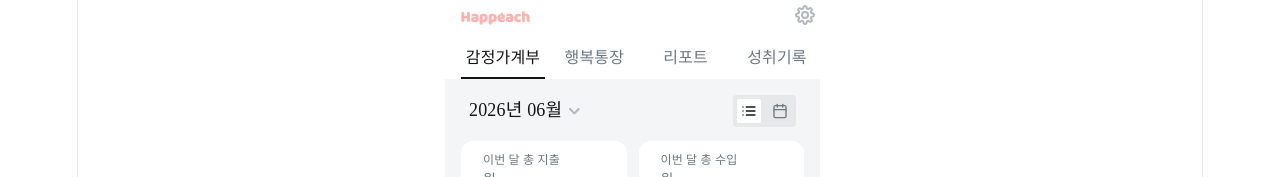
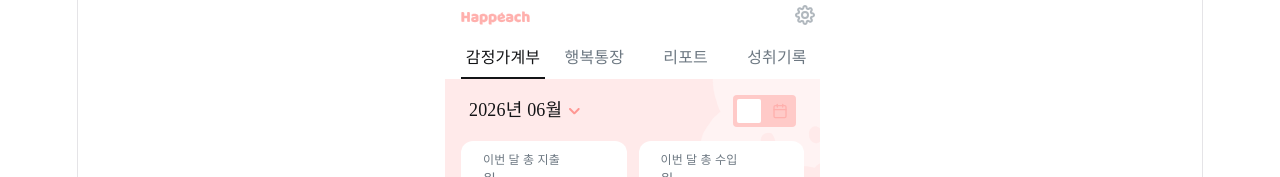
Before and after one commit to RinaKang/happeach_f, a React (Vite) app: page /calendar/2026/06 in a window 1280 px wide. Shown: the top 177 px of the page. Built offline with nearby package versions, Linux system fonts and the light colour scheme; no server answers; sample sign-in values are in the browser's storage; a web font is replaced by a local one.

Commit message:
캘린더 배경 설정

```diff
--- a/src/assets/icons/calendar/Calendar.jsx
+++ b/src/assets/icons/calendar/Calendar.jsx
@@ -1,6 +1,6 @@
 import React from 'react'
 
-const Calendar = () => {
+const Calendar = ({ stroke = "#6D7882"}) => {
   return (
     <svg
       xmlns="http://www.w3.org/2000/svg"
@@ -9,10 +9,10 @@ const Calendar = () => {
       viewBox="0 0 16 16"
       fill="none"
     >
-      <path d="M12.6667 2.66669H3.33333C2.59695 2.66669 2 3.26364 2 4.00002V13.3334C2 14.0697 2.59695 14.6667 3.33333 14.6667H12.6667C13.403 14.6667 14 14.0697 14 13.3334V4.00002C14 3.26364 13.403 2.66669 12.6667 2.66669Z" stroke="#6D7882" stroke-width="1.33333" stroke-linecap="round" stroke-linejoin="round" />
-      <path d="M10.6667 1.33331V3.99998" stroke="#6D7882" stroke-width="1.33333" stroke-linecap="round" stroke-linejoin="round" />
-      <path d="M5.33331 1.33331V3.99998" stroke="#6D7882" stroke-width="1.33333" stroke-linecap="round" stroke-linejoin="round" />
-      <path d="M2 6.66669H14" stroke="#6D7882" stroke-width="1.33333" stroke-linecap="round" stroke-linejoin="round" />
+      <path d="M12.6667 2.66669H3.33333C2.59695 2.66669 2 3.26364 2 4.00002V13.3334C2 14.0697 2.59695 14.6667 3.33333 14.6667H12.6667C13.403 14.6667 14 14.0697 14 13.3334V4.00002C14 3.26364 13.403 2.66669 12.6667 2.66669Z" stroke={stroke} stroke-width="1.33333" stroke-linecap="round" stroke-linejoin="round" />
+      <path d="M10.6667 1.33331V3.99998" stroke={stroke} stroke-width="1.33333" stroke-linecap="round" stroke-linejoin="round" />
+      <path d="M5.33331 1.33331V3.99998" stroke={stroke} stroke-width="1.33333" stroke-linecap="round" stroke-linejoin="round" />
+      <path d="M2 6.66669H14" stroke={stroke} stroke-width="1.33333" stroke-linecap="round" stroke-linejoin="round" />
     </svg>
   )
 }
--- a/src/assets/icons/calendar/List.jsx
+++ b/src/assets/icons/calendar/List.jsx
@@ -1,6 +1,6 @@
 import React from 'react';
 
-const List = () => {
+const List = ({ stroke = "#131416"}) => {
   return (
     <svg
       xmlns="http://www.w3.org/2000/svg"
@@ -9,12 +9,12 @@ const List = () => {
       viewBox="0 0 16 16"
       fill="none"
     >
-      <path d="M5.33331 4H14" stroke="#131416" stroke-width="1.33333" stroke-linecap="round" stroke-linejoin="round" />
-      <path d="M5.33331 8H14" stroke="#131416" stroke-width="1.33333" stroke-linecap="round" stroke-linejoin="round" />
-      <path d="M5.33331 12H14" stroke="#131416" stroke-width="1.33333" stroke-linecap="round" stroke-linejoin="round" />
-      <path d="M2 4H2.0075" stroke="#131416" stroke-width="1.33333" stroke-linecap="round" stroke-linejoin="round" />
-      <path d="M2 8H2.0075" stroke="#131416" stroke-width="1.33333" stroke-linecap="round" stroke-linejoin="round" />
-      <path d="M2 12H2.0075" stroke="#131416" stroke-width="1.33333" stroke-linecap="round" stroke-linejoin="round" />
+      <path d="M5.33331 4H14" stroke={stroke} stroke-width="1.33333" stroke-linecap="round" stroke-linejoin="round" />
+      <path d="M5.33331 8H14" stroke={stroke} stroke-width="1.33333" stroke-linecap="round" stroke-linejoin="round" />
+      <path d="M5.33331 12H14" stroke={stroke} stroke-width="1.33333" stroke-linecap="round" stroke-linejoin="round" />
+      <path d="M2 4H2.0075" stroke={stroke} stroke-width="1.33333" stroke-linecap="round" stroke-linejoin="round" />
+      <path d="M2 8H2.0075" stroke={stroke} stroke-width="1.33333" stroke-linecap="round" stroke-linejoin="round" />
+      <path d="M2 12H2.0075" stroke={stroke} stroke-width="1.33333" stroke-linecap="round" stroke-linejoin="round" />
     </svg>
   );
 };
--- a/src/features/calendar/CalendarPage.jsx
+++ b/src/features/calendar/CalendarPage.jsx
@@ -223,13 +223,13 @@ const CalendarPage = () => {
             className={`switch ${isWeekView ? 'on' : ''}`}
             onClick={showSelectedWeek}
           >
-            <ListIcon />
+            <ListIcon stroke={`${isWeekView ? 'white' : '#FFB0AD'}`}/>
           </div>
           <div
             className={`switch ${!isWeekView ? 'on' : ''}`}
             onClick={showFullMonth}
           >
-            <CalendarIcon />
+            <CalendarIcon stroke={`${!isWeekView ? 'white' : '#FFB0AD'}`} />
           </div>
         </div>
       </div>
--- a/src/features/calendar/components/DatePickerCalendar.jsx
+++ b/src/features/calendar/components/DatePickerCalendar.jsx
@@ -34,7 +34,7 @@ const DatePickerCalendar = ({
   // datePicker input 커스텀
   const CustomInput = forwardRef(({ value, onClick }, ref) =>
     <div className='custom-input' onClick={onClick} ref={ref}>
-      {value} <span className='disclosure'><DisClosure /></span>
+      {value} <span className='disclosure'><DisClosure fill='#FF9793' /></span>
     </div>
   );
 
--- a/src/features/calendar/styles/CalendarPage.css
+++ b/src/features/calendar/styles/CalendarPage.css
@@ -7,18 +7,11 @@
     min-height: 651px;
     flex-shrink: 0;
     align-self: stretch;
+    background-image: url('../../../assets/images/BG_2x.png');
 }
 
-.calendar.week {
-    background: #ffffff;
-}
-
-.calendar.month {
-    background: var(--Gray-5, #F4F5F6);
-}
-
-.calendar > *:last-child {
-  margin-top: auto;
+.calendar>*:last-child {
+    margin-top: auto;
 }
 
 .calendar-header {
@@ -28,7 +21,6 @@
     padding: 16px 24px 0;
     justify-content: space-between;
     align-items: center;
-    background: var(--Gray-5, #F4F5F6);
 }
 
 .view-toggle {
@@ -38,7 +30,7 @@
     align-items: center;
     gap: 7px;
     border-radius: 4px;
-    background: var(--Gray-10, #E6E8EA);
+    background: var(--Primary-20, #FFCAC8);
 }
 
 .switch {
@@ -68,7 +60,6 @@
     align-items: flex-start;
     gap: 12px;
     padding: 14px 16px;
-    background: var(--Gray-5, #F4F5F6);
 }
 
 .text-card {
--- a/src/features/login/styles/LoginPage.css
+++ b/src/features/login/styles/LoginPage.css
@@ -7,7 +7,7 @@
     gap: 10px;
     align-self: stretch;
 
-    background-image: url('./loginbg.png');
+    background-image: url('../../../assets/images/BG_2x.png');
     /* background: url(<path-to-image>) lightgray 0px -0.395px / 100% 135.333% no-repeat; */
 }
 
```
